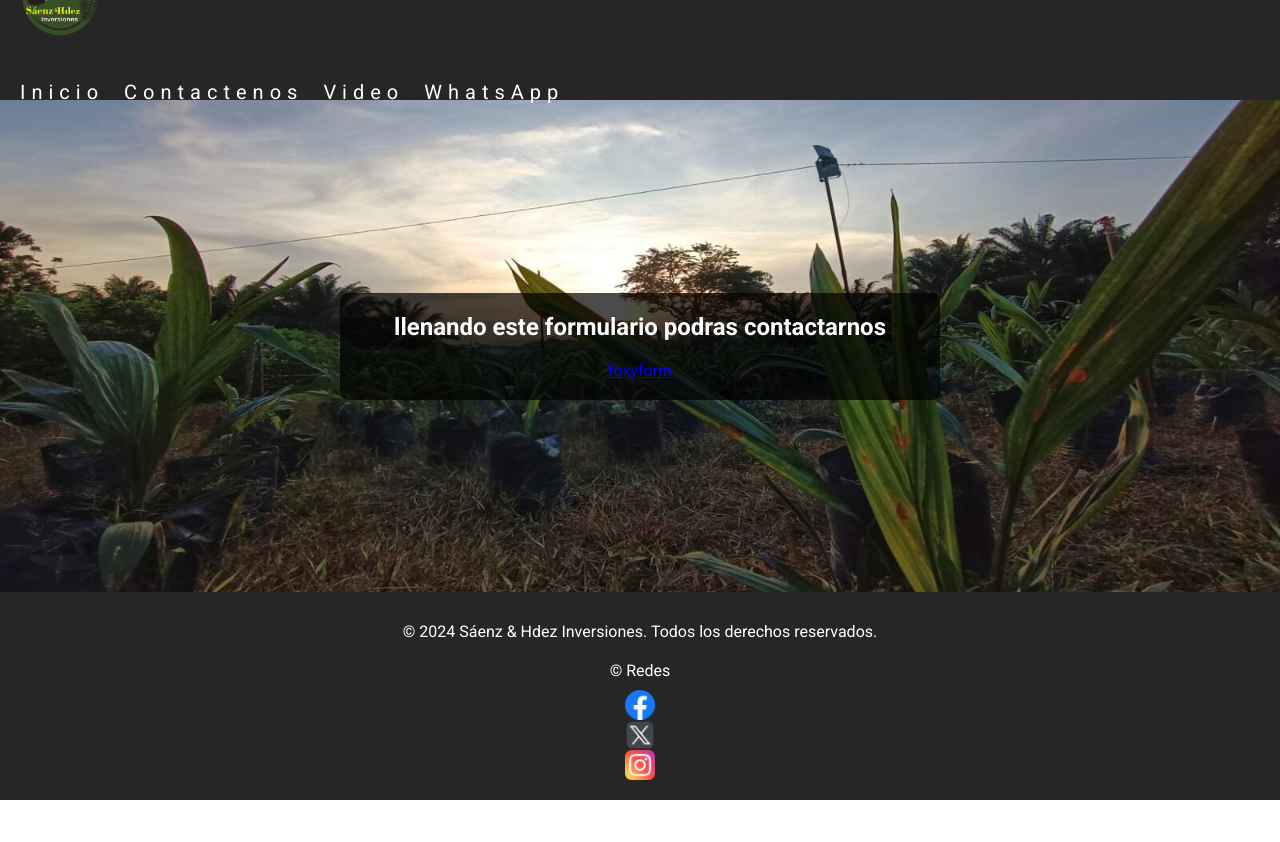
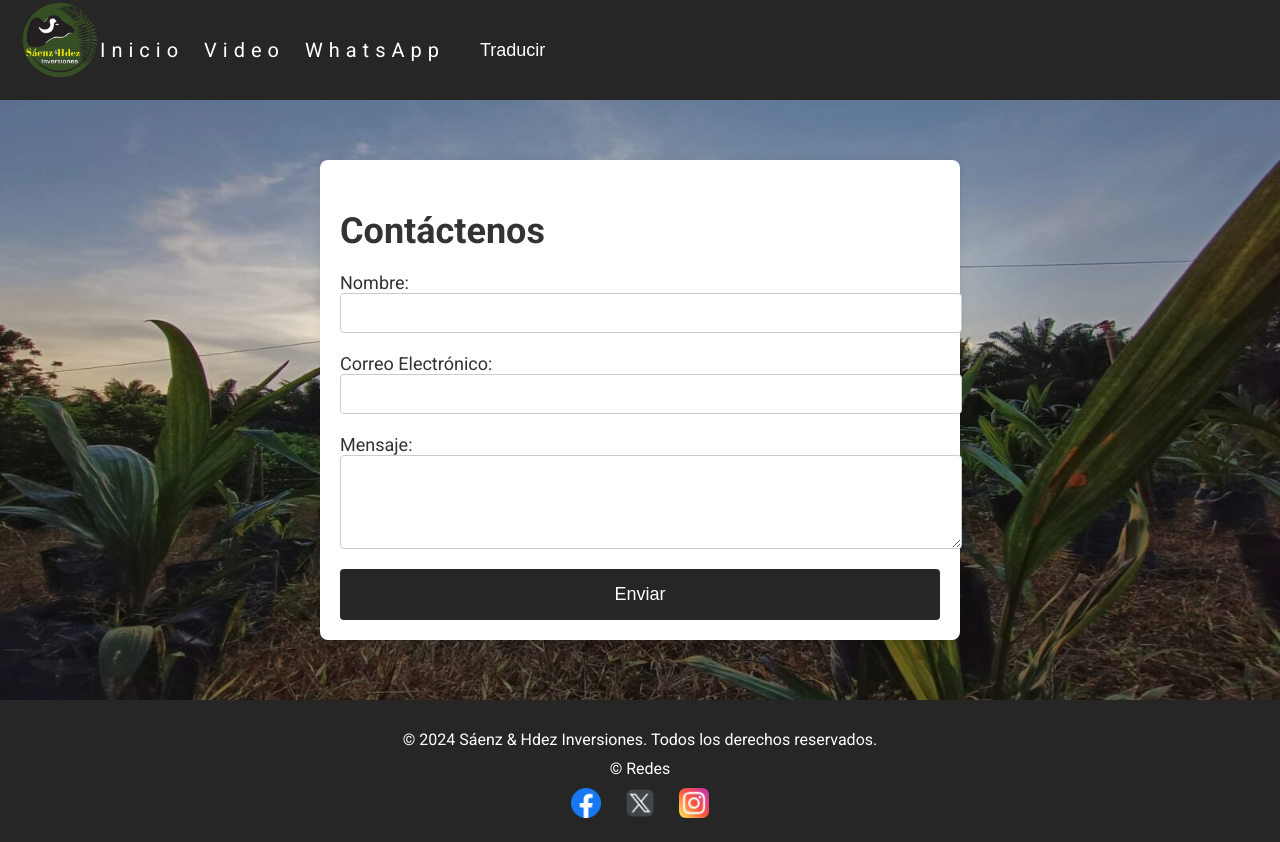
Before and after one commit to Andres241218/t1, a website: page contact.html in a window 1280 px wide. Before the commit the page ends 800 px from the top, so only its background shows below. Drawn offline with Linux system fonts and the light colour scheme.

Commit message:
pagina completa

```diff
--- a/contact.html
+++ b/contact.html
@@ -3,9 +3,10 @@
 <head>
     <meta charset="UTF-8">
     <meta name="viewport" content="width=device-width, initial-scale=1.0">
-    <title>Contact Us</title>
+    <title data-translate="contact-title">Contact Us</title>
     <link rel="stylesheet" href="./css/contact.css">
     <link href="https://fonts.googleapis.com/css2?family=Roboto:wght@400;700&display=swap" rel="stylesheet">
+    <script src="translate.js"></script>
 </head>
 <body>
     <header>
@@ -16,38 +17,44 @@
                 </a>
             </div>
             <nav>
-                <a href="index.html">Inicio</a>
-                <a href="contact.html">Contactenos</a>
-                <a href="video.html">Video</a>
-                <a href="https://www.whatsapp.com/?lang=es_LA">WhatsApp</a>
+                <a data-translate="inicio" href="index.html">Inicio</a>
+                <a data-translate="video" href="video.html">Video</a>
+                <a data-translate="whatsapp" href="https://www.whatsapp.com/?lang=es_LA">WhatsApp</a>
+                <button id="translate-btn" data-translate="traducir">Traducir</button>
             </nav>
         </div>
     </header>
 
-    <div class="contact-area">
+    <div class="content-area">
         <div class="form-container">
-            <h2>llenando este formulario podras contactarnos</h2>
-            <!-- Do not change the code! -->
-            <a id="foxyform_embed_link_347259" href="http://es.foxyform.com/">foxyform</a>
-            <script type="text/javascript">
-            (function(d, t){
-               var g = d.createElement(t),
-                   s = d.getElementsByTagName(t)[0];
-               g.src = "http://es.foxyform.com/js.php?id=347259&sec_hash=e66022eabf7&width=350px";
-               s.parentNode.insertBefore(g, s);
-            }(document, "script"));
-            </script>
-            <!-- Do not change the code! -->
+            <h2 data-translate="contacto">Contáctenos</h2>
+            <form action="https://formspree.io/f/mwpeonwn" method="POST">
+                <label for="name">
+                    <span data-translate="nombre">Nombre:</span>
+                    <input type="text" id="name" name="name" required>
+                </label>
+                <label for="email">
+                    <span data-translate="email">Correo Electrónico:</span>
+                    <input type="email" id="email" name="email" required>
+                </label>
+                <label for="message">
+                    <span data-translate="mensaje">Mensaje:</span>
+                    <textarea id="message" name="message" rows="4" required></textarea>
+                </label>
+                <button type="submit" data-translate="send">Enviar</button>
+            </form>
         </div>
     </div>
 
     <footer>
         <div class="wrapper">
-            <p>&copy; 2024 Sáenz & Hdez Inversiones. Todos los derechos reservados.</p>
-            <p>&copy; Redes</p>
-            <a href="https://www.facebook.com/"><img src="./images/facebook.png" alt="Facebook"></a>
-            <a href="https://www.twitter.com/"><img src="./images/logotipos.png" alt="Twitter"></a>
-            <a href="https://www.instagram.com/"><img src="./images/instagram.png" alt="Instagram"></a>
+            <p data-translate="copy">&copy; 2024 Sáenz & Hdez Inversiones. Todos los derechos reservados.</p>
+            <p data-translate="redes">&copy; Redes</p>
+            <div class="socialimg">
+                <a href="https://www.facebook.com/"><img src="./images/facebook.png" alt="Facebook"></a>
+                <a href="https://www.twitter.com/"><img src="./images/logotipos.png" alt="Twitter"></a>
+                <a href="https://www.instagram.com/"><img src="./images/instagram.png" alt="Instagram"></a>
+            </div>
         </div>
     </footer>
 </body>
--- a/css/contact.css
+++ b/css/contact.css
@@ -1,29 +1,16 @@
 /* Estilos generales */
-* {
-    margin: 0;
-    padding: 0;
-    box-sizing: border-box;
-}
-
 html, body {
     height: 100%;
-    overflow-x: hidden;
-    font-family: 'Roboto', sans-serif;
+    margin: 0;
 }
 
 body {
+    font-family: 'Roboto', sans-serif;
     display: flex;
     flex-direction: column;
-    margin: 0;
 }
 
-.wrapper {
-    width: 100%;
-    max-width: 1370px;
-    margin: 0 auto;
-}
-
-/* Estilos del header */
+/* Header */
 header {
     height: 100px;
     background: #262626;
@@ -35,16 +22,17 @@ header {
     justify-content: space-between;
     padding: 0 20px;
     z-index: 12;
+    flex-direction: row;
 }
 
-.logo {
+header .wrapper {
     display: flex;
-    align-items: center;
+    flex-direction: row;
+    justify-content: space-between;
 }
 
 .logo img {
     width: 80px;
-    height: auto;
 }
 
 nav {
@@ -55,49 +43,83 @@ nav {
 
 nav a {
     text-decoration: none;
-    font-family: 'Roboto', sans-serif;
+    color: #fff;
     letter-spacing: 6px;
     font-size: 20px;
-    color: #fff;
     line-height: 100px;
 }
 
-/* Estilos del área de contacto */
-.contact-area {
-    width: 100%;
-    height: calc(100vh - 100px); /* Ajustar altura para que no sobrepase el header */
-    background-image: url(/images/fondo.png);
-    background-size: cover;
-    background-position: center center;
-    display: flex;
-    justify-content: center;
-    align-items: center;
-    padding-top: 100px; /* Para no solapar el header */
+/* Contenido principal */
+.content-area {
+    flex: 1;
+    padding: 60px 20px;
+    background-image: url('/images/fondo.png'); /* Ruta de la imagen de fondo */
+    background-size: cover; /* Ajusta el tamaño del fondo para cubrir todo el área */
+    background-position: center center; /* Centra la imagen de fondo */
+    background-repeat: no-repeat; /* Evita que la imagen se repita */
+    margin-top: 100px; /* Asegura que el contenido no quede oculto debajo del header */
 }
 
 .form-container {
-    background: rgba(0, 0, 0, 0.7); /* Fondo semitransparente para el formulario */
+    background: #fff;
     padding: 20px;
     border-radius: 8px;
-    text-align: center;
-    width: 100%;
+    box-shadow: 0 0 10px rgba(0, 0, 0, 0.1);
     max-width: 600px;
+    margin: 0 auto;
 }
 
-.form-container h2 {
-    color: white;
-    font-size: 24px;
+h2 {
+    font-size: 36px;
     margin-bottom: 20px;
+    color: #333;
 }
 
-/* Estilos del footer */
+form {
+    display: flex;
+    flex-direction: column;
+    gap: 20px;
+}
+
+label {
+    display: flex;
+    flex-direction: column;
+    align-items: flex-start;
+    font-size: 18px;
+    color: #333;
+}
+
+input, textarea {
+    width: 100%;
+    padding: 10px;
+    border: 1px solid #ccc;
+    border-radius: 4px;
+    font-size: 16px;
+}
+
+button {
+    background-color: #262626;
+    color: #fff;
+    border: none;
+    padding: 15px;
+    border-radius: 4px;
+    font-size: 18px;
+    cursor: pointer;
+}
+
+button:hover {
+    background-color: #333;
+}
+
+/* Footer */
 footer {
     background-color: #262626;
     color: #fff;
     text-align: center;
     padding: 20px 0;
     width: 100%;
-    margin-top: auto; /* Para que el footer esté al final de la página */
+    position: relative;
+    bottom: 0;
 }
 
 footer p {
@@ -107,11 +129,69 @@ footer p {
 footer a img {
     width: 30px;
     margin: 0 10px;
-    vertical-align: middle;
 }
 
-footer .wrapper {
-    display: flex;
-    flex-direction: column;
-    align-items: center;
+/* Media Queries */
+@media (max-width: 992px) {
+    header {
+        flex-direction: column;
+        height: auto;
+        padding: 10px;
+    }
+
+    .logo img {
+        width: 60px;
+    }
+
+    nav {
+        flex-direction: column;
+    }
+
+    nav a {
+        margin: 5px 0;
+    }
 }
+
+@media (max-width: 768px) {
+    .form-container {
+        padding: 15px;
+    }
+
+    h2 {
+        font-size: 24px;
+    }
+
+    label {
+        font-size: 16px;
+    }
+
+    input, textarea {
+        font-size: 14px;
+    }
+
+    button {
+        font-size: 16px;
+    }
+}
+
+@media (max-width: 576px) {
+    .form-container {
+        padding: 10px;
+    }
+
+    h2 {
+        font-size: 20px;
+    }
+
+    label {
+        font-size: 14px;
+    }
+
+    input, textarea {
+        font-size: 12px;
+    }
+
+    button {
+        font-size: 14px;
+    }
+}
--- a/css/home.css
+++ b/css/home.css
@@ -25,7 +25,7 @@ body {
 .wrapper>.socialimg{
     display: flex;
     flex-direction: row;
-    justify-content: space-evenly;
+    justify-content: space-between;
 }
 header {
     height: 100px;
--- a/css/video.css
+++ b/css/video.css
@@ -22,17 +22,24 @@ body {
     margin: 0 auto;
 }
 
+
 header {
     height: 100px;
     background: #262626;
     width: 100%;
+    z-index: 12;
     position: fixed;
     top: 0;
     display: flex;
     align-items: center;
     justify-content: space-between;
     padding: 0 20px;
-    z-index: 12;
+    flex-direction: row;
+}
+header>.wrapper{
+    display: flex;
+    flex-direction: row;
+    justify-content: space-between;
 }
 
 .logo {
--- a/translate.js
+++ b/translate.js
@@ -14,7 +14,12 @@ document.addEventListener("DOMContentLoaded", function() {
             redes: "© Social Networks",
             facebook: "Facebook",
             twitter: "Twitter",
-            instagram: "Instagram"
+            instagram: "Instagram",
+            nombre :"name:",
+            mensaje:"message:",
+            email:"email:",
+            send:"send",
+            mira:"whatch our video"
         },
         es: {
             inicio: "Inicio",
@@ -29,7 +34,12 @@ document.addEventListener("DOMContentLoaded", function() {
             redes: "© Redes",
             facebook: "Facebook",
             twitter: "Twitter",
-            instagram: "Instagram"
+            instagram: "Instagram",
+            nombre: "Nombre",
+            mensaje:"Mensaje",
+            email:"Correo Electronico",
+            send:"enviar",
+            mira:"Mira nuestro video"
         }
     };
 
@@ -49,12 +59,10 @@ document.addEventListener("DOMContentLoaded", function() {
     const savedLanguage = localStorage.getItem('language') || 'es';
     //translatePage(savedLanguage);
 
-    // Configurar el botón de traducción
     document.getElementById('translate-btn').addEventListener('click', function() {
         const currentLanguage = localStorage.getItem('language');
         const newLanguage = currentLanguage === 'en' ? 'es' : 'en';
-       // if (currentLanguage == 'es') newLanguage = 'en';
-        //if (currentLanguage == 'en') newLanguage = 'es';
+
         console.log(newLanguage)
         translatePage(newLanguage);
     });
--- a/translateF.js
+++ b/translateF.js
@@ -1,6 +1,4 @@
-// translate.js
-import Polyglot from "node-polyglot";
-//const Polyglot=require("node-polyglot");
+
 document.addEventListener("DOMContentLoaded", function() {
     const translations = {
         en: {
@@ -35,8 +33,6 @@ document.addEventListener("DOMContentLoaded", function() {
         }
     };
 
-    const polyglot = new Polyglot({ phrases: translations.es }); // Inicializa con el idioma por defecto
-
     function translatePage(language) {
         polyglot.locale(language);
         document.querySelectorAll('[data-translate]').forEach(element => {
```
Also changed, not shown: index.html (+10 -10 lines), video.html (+14 -10 lines).
